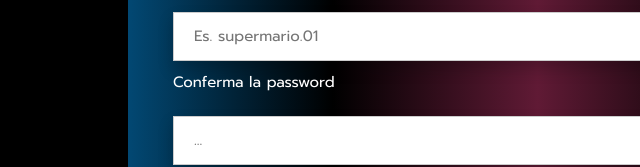
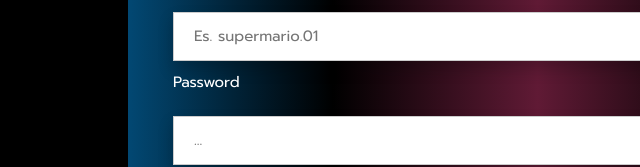
Before and after one commit to nicolesironi/djsetit, a plain HTML site: page community.html in a window 1280 px wide. Shown: the part 810-977 px from the top of the page, 0-640 px from the left. Drawn offline with nearby package versions, Linux system fonts and the light colour scheme.

Commit message:
communitymodificato

```diff
--- a/community.html
+++ b/community.html
@@ -50,7 +50,7 @@
 		  <form action="/action_page.php">
 			<label class="registr" for="nick">Nickname</label>
 			<input type="text" id="nick" name="nick" placeholder="Es. supermario.01">
-			<label class="registr" for="pwrd">Conferma la password</label>
+			<label class="registr" for="pwrd">Password</label>
 			<input type="text" id="pwrd" name="pwrd" placeholder="...">
 		    <input type="submit" value="Accedi">
 		  </form>
```
